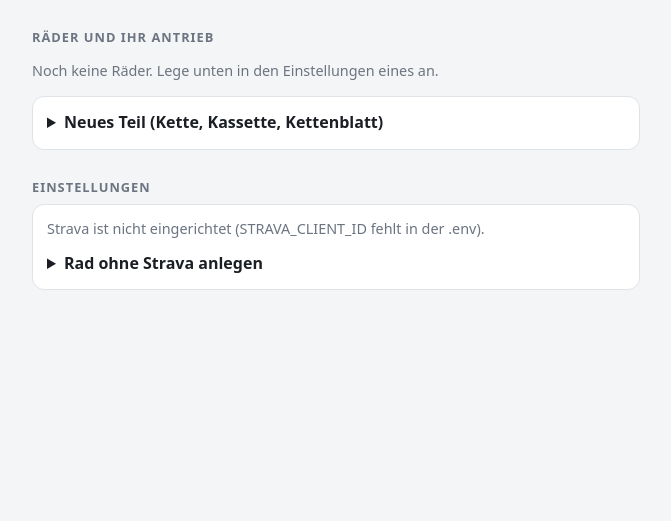
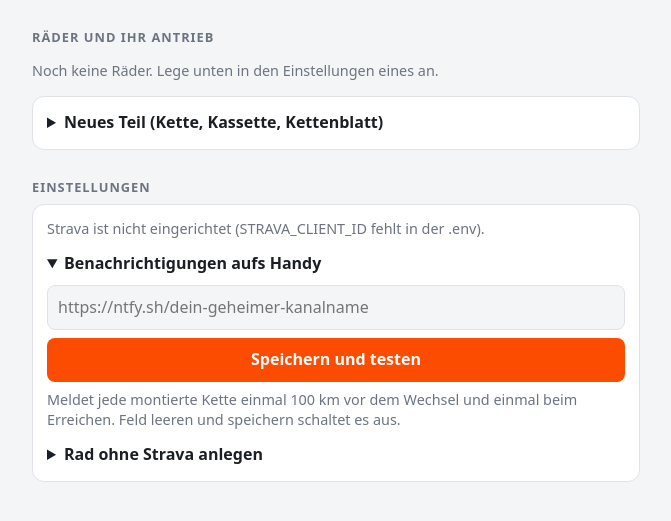
Before and after one commit to Drakner-chio/kettenapp, a Flask app: page / in a window 1280 px wide. Shown: the part 57-578 px from the top of the page, without its empty margins (304-975 px from the left). Run offline with Flask 3, Linux system fonts and the light colour scheme; the visitor is signed in with stand-in values (Sample User, id 1); data that the repository does not hold is empty; parts of the project's set-up code (start-up, migrations or seed data) failed here and were passed over.

Commit message:
Add files via upload

```diff
--- a/app.py
+++ b/app.py
@@ -1,6 +1,7 @@
 import hmac
 import os
 import secrets
+import threading
 import time
 from datetime import date, datetime, timedelta
 from urllib.parse import quote_plus, urlencode
@@ -138,6 +139,7 @@ class Mount(db.Model):
     bike_id = db.Column(db.Integer, db.ForeignKey("bike.id"), nullable=False)
     start_day = db.Column(db.Date, nullable=False)
     end_day = db.Column(db.Date)  # None = aktuell montiert
+    notified = db.Column(db.Integer, default=0)  # 0 nichts, 1 Vorwarnung, 2 Wechsel gemeldet
     bike = db.relationship("Bike")
 
     def km(self):
@@ -166,6 +168,11 @@ class WearCheck(db.Model):
     km_at = db.Column(db.Float, default=0)
 
 
+class Setting(db.Model):
+    key = db.Column(db.String(40), primary_key=True)
+    value = db.Column(db.String(500), default="")
+
+
 class Token(db.Model):
     id = db.Column(db.Integer, primary_key=True)
     access = db.Column(db.String(200))
@@ -184,12 +191,15 @@ with app.app_context():
                             ("bike", "dt_group", "VARCHAR(120)"), ("bike", "dt_note", "VARCHAR(300)"),
                             ("chain", "kind", "VARCHAR(12) DEFAULT 'chain'"),
                             ("chain", "swap_km", "FLOAT DEFAULT 1000"),
-                            ("chain", "shop_url", "VARCHAR(500)")):
+                            ("chain", "shop_url", "VARCHAR(500)"),
+                            ("mount", "notified", "INTEGER DEFAULT 0")):
         if col not in [c["name"] for c in inspect(db.engine).get_columns(table)]:
             db.session.execute(text(f"ALTER TABLE {table} ADD COLUMN {col} {ddl}"))
             # sofort abschliessen: eine offene Aenderung sperrt die Tabelle und
             # wuerde die naechste Spaltenpruefung endlos warten lassen
             db.session.commit()
+    db.session.remove()
+    db.engine.dispose()  # keine offene Verbindung in spaeter gestartete Prozesse mitnehmen
 
 
 # ---------------------------------------------------------------- Helfer
@@ -242,6 +252,69 @@ def save_photo(obj):
     img.save(os.path.join(UPLOAD_DIR, name), "JPEG", quality=85)
     remove_photo(obj)
     obj.photo = name
+
+
+def get_setting(key):
+    row = db.session.get(Setting, key)
+    return row.value if row else ""
+
+
+def set_setting(key, value):
+    row = db.session.get(Setting, key) or Setting(key=key)
+    row.value = value
+    db.session.add(row)
+    db.session.commit()
+
+
+WARN_KM = 100  # Vorwarnung so viele km vor dem Wechsel
+
+
+def notify(title, message, click=""):
+    """Nachricht ueber ntfy aufs Handy schicken. Gibt False zurueck, wenn nichts eingerichtet ist."""
+    url = get_setting("ntfy_url").rstrip("/")
+    if not url:
+        return False
+    server, topic = url.rsplit("/", 1)
+    r = requests.post(server, timeout=15, json={
+        "topic": topic, "title": title, "message": message,
+        "click": click or BASE_URL, "tags": ["bike"]})
+    r.raise_for_status()
+    return True
+
+
+def check_chains():
+    """Fuer jede montierte Kette hoechstens einmal vorwarnen und einmal den Wechsel melden."""
+    if not get_setting("ntfy_url"):
+        return
+    for c in Chain.query.all():
+        m = c.current_mount()
+        if c.retired or c.k != "chain" or not m or not c.swap_km:
+            continue
+        done, old = m.km(), m.notified or 0
+        level = 2 if done >= c.swap_km else 1 if done >= c.swap_km - WARN_KM else 0
+        if level < old:  # Intervall erhoeht oder Fahrten geloescht: wieder scharf stellen
+            m.notified = level
+            db.session.commit()
+        if level <= old:
+            continue
+        # Stufe zuerst in der Datenbank setzen, damit nie doppelt gemeldet wird
+        claimed = Mount.query.filter(Mount.id == m.id, func.coalesce(Mount.notified, 0) < level).update(
+            {"notified": level}, synchronize_session=False)
+        db.session.commit()
+        if not claimed:
+            continue
+        where = f"{c.name} am {m.bike.name}"
+        try:
+            if level == 2:
+                notify("Kette wechseln", f"{where}: {done:.0f} von {c.swap_km:.0f} km erreicht.",
+                       f"{BASE_URL}/chain/{c.id}")
+            else:
+                notify("Kette bald wechseln", f"{where}: {done:.0f} von {c.swap_km:.0f} km, "
+                       f"noch {c.swap_km - done:.0f} km.", f"{BASE_URL}/chain/{c.id}")
+        except Exception:
+            Mount.query.filter_by(id=m.id).update({"notified": old}, synchronize_session=False)
+            db.session.commit()  # beim naechsten Lauf erneut versuchen
+            raise
 
 
 @app.context_processor
@@ -422,6 +495,7 @@ def index():
     manual = Ride.query.filter_by(strava_id=None).order_by(Ride.day.desc(), Ride.id.desc()).limit(10).all()
     return render_template("index.html", bikes=bikes, loose=loose, manual=manual,
                            all_bikes=[b["bike"] for b in bikes], retired_bikes=retired_bikes,
+                           ntfy_url=get_setting("ntfy_url"),
                            retired_chains=[c for c in all_chains if c.retired])
 
 
@@ -545,6 +619,25 @@ def chain_edit(chain_id):
     db.session.commit()
     flash("Gespeichert")
     return redirect(url_for("chain_detail", chain_id=chain.id))
+
+
+@app.post("/settings/ntfy")
+def settings_ntfy():
+    url = form_url("ntfy_url")
+    if url.count("/") < 3 or not url.rstrip("/").rsplit("/", 1)[-1]:
+        url = ""  # es fehlt der Kanalname hinter der Server-Adresse
+    set_setting("ntfy_url", url)
+    if not url:
+        flash("Benachrichtigungen ausgeschaltet")
+    else:
+        try:
+            notify("Ketten-App", "Die Benachrichtigungen funktionieren.")
+            flash("Gespeichert, Testnachricht gesendet")
+            check_chains()
+        except Exception as e:
+            db.session.rollback()
+            flash(f"Gespeichert, aber die Testnachricht ging nicht raus: {e}")
+    return redirect(url_for("index"))
 
 
 @app.get("/shop")
@@ -689,3 +782,25 @@ def ride_delete(ride_id):
     if request.form.get("back") == "bike":
         return redirect(url_for("bike_detail", bike_id=bike_id))
     return redirect(url_for("index"))
+
+
+# ---------------------------------------------------------------- Hintergrund
+
+def background():
+    """Stuendlich: Strava abgleichen und Ketten pruefen, auch wenn niemand die App oeffnet."""
+    time.sleep(60)
+    while True:
+        with app.app_context():
+            try:
+                t = db.session.get(Token, 1)
+                if t and time.time() - (t.last_sync or 0) > SYNC_INTERVAL - 300:
+                    strava_sync()
+                check_chains()
+            except Exception as e:
+                db.session.rollback()
+                app.logger.warning("Hintergrundlauf fehlgeschlagen: %s", e)
+        time.sleep(3600)
+
+
+if os.environ.get("BACKGROUND", "1") == "1":
+    threading.Thread(target=background, daemon=True).start()
--- a/templates/index.html
+++ b/templates/index.html
@@ -114,6 +114,14 @@
       <label class="mut"><input type="checkbox" name="full" value="1" style="width:auto"> alle Fahrten neu einlesen</label>
     </form>
   {% endif %}
+  <details style="margin-top:12px" {% if not ntfy_url %}open{% endif %}>
+    <summary>Benachrichtigungen aufs Handy{% if ntfy_url %} · aktiv{% endif %}</summary>
+    <form method="post" action="{{ url_for('settings_ntfy') }}" class="stack">
+      <input name="ntfy_url" type="url" value="{{ ntfy_url }}" placeholder="https://ntfy.sh/dein-geheimer-kanalname">
+      <button>Speichern und testen</button>
+      <span class="mut">Meldet jede montierte Kette einmal 100 km vor dem Wechsel und einmal beim Erreichen. Feld leeren und speichern schaltet es aus.</span>
+    </form>
+  </details>
   <details style="margin-top:12px">
     <summary>Rad ohne Strava anlegen</summary>
     <form method="post" action="{{ url_for('bike_add') }}" class="stack">
```
Also changed, not shown: 1 other file.
